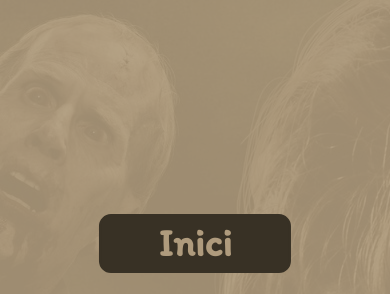
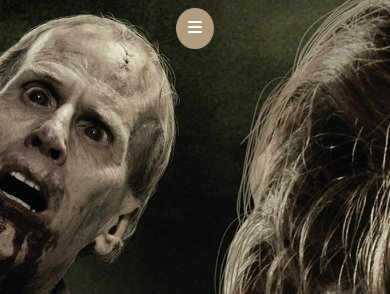
Before and after one commit to OriolBadiaGit/WebserieTWD, a plain HTML site: page index.html in a window 390 px wide. Shown: the top 294 px of the page. Drawn offline with Linux system fonts and the light colour scheme; a web font is replaced by a local one.

Commit message:
menu
s'ha creat el menu i el boto per a mobil

```diff
--- a/Estils/estils_index.css
+++ b/Estils/estils_index.css
@@ -33,6 +33,10 @@ header {
   color: #383125;
 }
 
+.ContainerMenuToggle {
+  display: none;
+}
+
 ul {
   display: flex;
   gap: 20%;
@@ -52,6 +56,10 @@ li {
   border-radius: 10px;
   background-color: #383125;
   color: #af9b7d;
+}
+
+.activeheader {
+  display: none;
 }
 
 li:hover {
@@ -163,19 +171,39 @@ a {
   body {
     background-image: linear-gradient(rgba(0, 0, 0, 0), rgba(0, 0, 0, 0)),
       url(../Imatges/thumb-1920-1329198Mobile.jpg) no-repeat to center;
-      width: 100%;
-      height: 100%;
   }
 
+  .ContainerMenuToggle {
+    display: flex;
+    color: white;
+    justify-content: center;
+    padding: 2% 0%;
+  }
+
+  .MenuToggle {
+    background-color: #af9b7d;
+    padding: 3%;
+    border-radius: 50%;
+  }
 
   header {
     background-color: rgba(175, 155, 125, 0.9);
-      min-height: 100vh;
-      display: flex;
-      font-size: 200%;
-      justify-content: center;
-      /* display: none; */
+    min-height: 90vh;
+    display: flex;
+    font-size: 200%;
+    position: relative;
+    justify-content: center;
+    /* display: none; */
   }
+
+  .CloseMenu {
+    display: flex;
+    /* background-color: white; */
+    position: absolute;
+    top: 1%;
+    right: 3%;
+  }
+
   ul {
     display: flex;
     flex-direction: column;
@@ -184,7 +212,7 @@ a {
 
   li {
     /* background-color: antiquewhite; */
-    padding: 2%,2%;
+    padding: 2%, 2%;
     margin: 13% 3%;
     font-family: "Itim", cursive;
   }
@@ -194,6 +222,10 @@ a {
     border-radius: 10px;
     background-color: #383125;
     color: #af9b7d;
+  }
+
+  .activeheader {
+    display: none;
   }
 
   #logo {
--- a/index.html
+++ b/index.html
@@ -18,7 +18,8 @@
 </head>
 
 <body>
-    <header>
+    <header class="activeheader">
+        <div class="CloseMenu" id="activeCloseMenu"><i class="fa-solid fa-xmark"></i></div>
         <div id="logo">
             <a href="index.html"><img src="Imatges/LogoTWD.png" alt="Logo de la serie" width="300" height="100"></a>
         </div>
@@ -32,6 +33,9 @@
             </ul>
         </div>
     </header>
+    <div class="ContainerMenuToggle">
+        <div class="MenuToggle"><i class="fa-solid fa-bars"></i></div>
+    </div>
     <footer>
         <div class="parent">
             <div class="div1">
@@ -57,6 +61,7 @@
 
     </footer>
     <script src="https://kit.fontawesome.com/008e638cf2.js" crossorigin="anonymous"></script>
+    <script src="JavaScript/index.js"></script>
 </body>
 
 </html>
```
